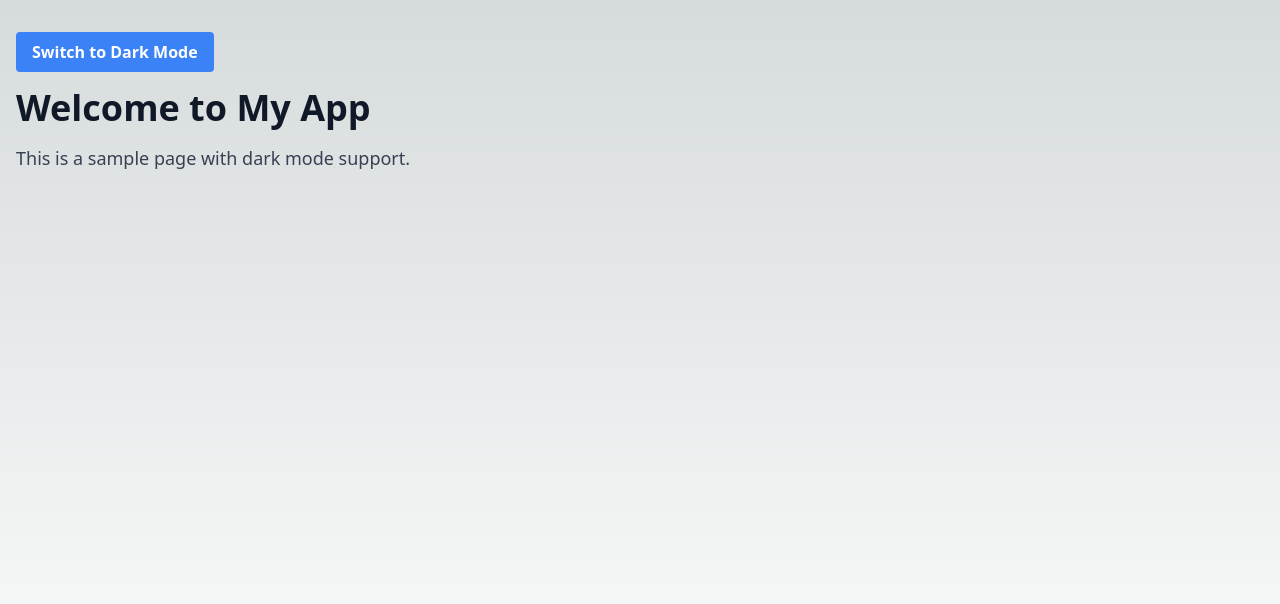
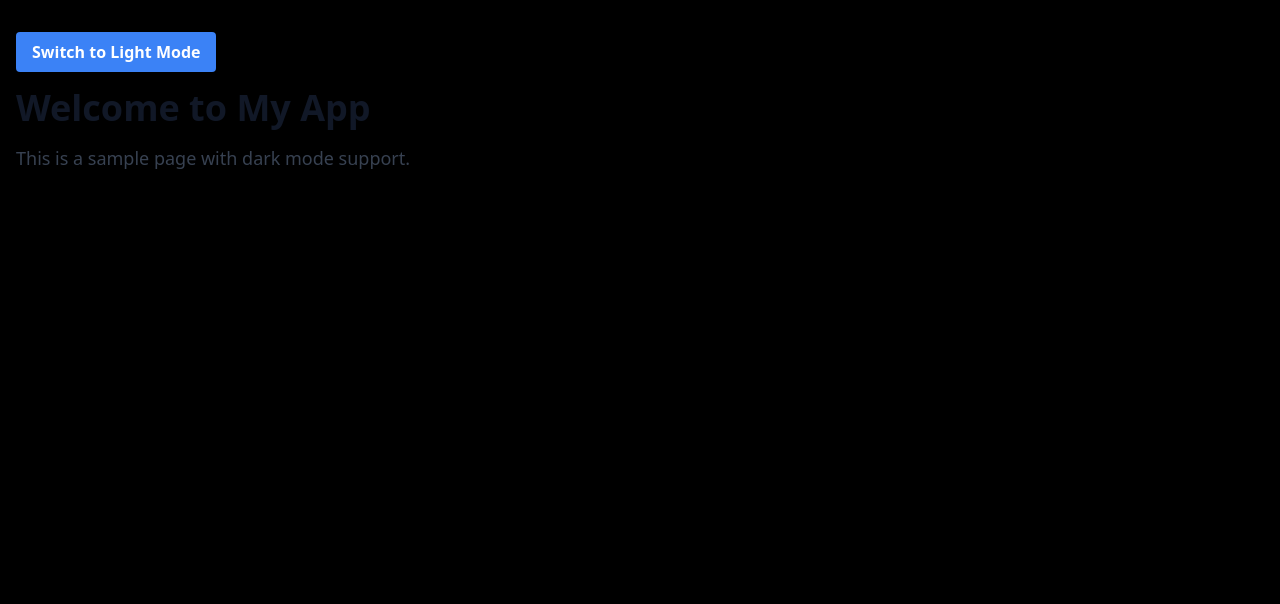
Before and after one commit to arealclimber/dark-mode-tailwindcss-best-practice, a Next.js app: page / in a window 1280 px wide. Shown: the top 604 px of the page. Built offline with nearby package versions, Linux system fonts and the light colour scheme.

Commit message:
feat: 🎸 init mode and toggle mode (bg color) by media

```diff
--- a/pages/index.tsx
+++ b/pages/index.tsx
@@ -1,4 +1,4 @@
-import { useState } from "react";
+import { useEffect, useState } from "react";
 import Image from "next/image";
 import { Inter } from "next/font/google";
 
@@ -8,13 +8,17 @@ enum Theme {
 }
 
 export default function Home() {
-  const [theme, setTheme] = useState(Theme.light);
+  const [theme, setTheme] = useState(Theme.dark);
 
   const toggleTheme = () => {
     const newTheme = theme === Theme.light ? Theme.dark : Theme.light;
     setTheme((prev) => (prev === Theme.light ? Theme.dark : Theme.light));
     document.documentElement.setAttribute("data-theme", newTheme);
   };
+
+  useEffect(() => {
+    document.documentElement.setAttribute("data-theme", theme);
+  }, [theme]);
 
   return (
     <main className={`min-h-screen`}>
--- a/styles/globals.css
+++ b/styles/globals.css
@@ -8,15 +8,15 @@
   --background-end-rgb: 255, 255, 255;
 }
 
-@media (prefers-color-scheme: dark) {
+/* @media (prefers-color-scheme: dark) {
   :root {
     --foreground-rgb: 255, 255, 255;
     --background-start-rgb: 0, 0, 0;
     --background-end-rgb: 0, 0, 0;
   }
-}
+} */
 
-/* [data-theme="dark"] {
+[data-theme="dark"] {
   --foreground-rgb: 255, 255, 255;
   --background-start-rgb: 0, 0, 0;
   --background-end-rgb: 0, 0, 0;
@@ -26,7 +26,7 @@
   --foreground-rgb: 0, 0, 0;
   --background-start-rgb: 214, 219, 220;
   --background-end-rgb: 255, 255, 255;
-} */
+}
 
 body {
   color: rgb(var(--foreground-rgb));
```
